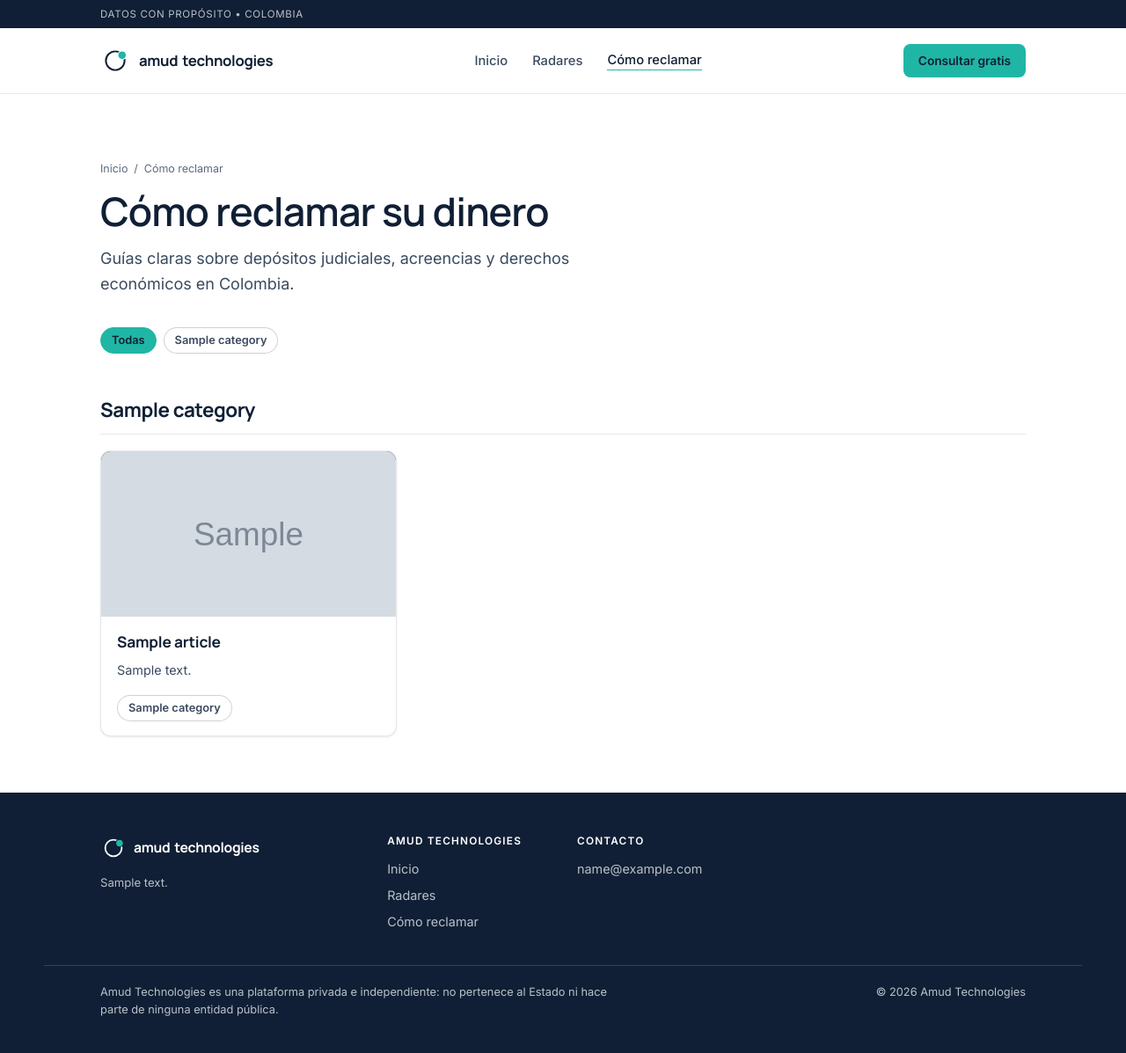
After one commit to amudtechnologies/claims-engine, a Django app: page /guias/ in a window 1280 px wide. The commit adds this page. Shown: the whole page at 88% size. Run offline with Django 5.2, Linux system fonts and the light colour scheme; data comes from the database, SQL or seed files in the repository; tables that the repository leaves empty hold one stand-in row (values such as "Sample post"); grey boxes marked "Sample" are stand-in pictures.

Commit message:
Re-enable articles as 'Cómo reclamar': grouped by category, chips, placeholder image, clipped summaries, ItemList JSON-LD
Co-Authored-By: Claude Sonnet 5.5 <noreply@anthropic.com>

```diff
--- a/web/cms/sitemaps.py
+++ b/web/cms/sitemaps.py
@@ -13,7 +13,7 @@ class StaticSitemap(Sitemap):
             ("judicial_deposits:index", 0.9, "weekly"),
             ("home:radares", 0.6, "monthly"),
         ]
-        if settings.CMS_ARTICLES_ENABLED:
+        if settings.CMS_ARTICLES_ENABLED and Article.objects.live().exists():
             items.append(("cms:article_list", 0.7, "daily"))
         return items
 
--- /dev/null
+++ b/web/cms/templates/cms/_article_card.html
@@ -0,0 +1,13 @@
+{% load static cms_extras %}
+<li class="article-card">
+  <a class="article-card-media" href="{{ a.get_absolute_url }}" tabindex="-1" aria-hidden="true">
+    <img src="{% if a.featured_image %}{{ a.featured_image.url }}{% else %}{% static 'img/article-placeholder.svg' %}{% endif %}" alt="" width="640" height="360" loading="lazy">
+  </a>
+  <div class="article-card-body">
+    <h3 class="serif"><a href="{{ a.get_absolute_url }}">{{ a.title }}</a></h3>
+    <p>{{ a.excerpt|clip:50 }}</p>
+    <ul class="chips" aria-label="Categorías">
+      {% for c in a.categories.all %}{% if c.is_active %}<li><a class="chip" href="{{ c.get_absolute_url }}">{{ c.name }}</a></li>{% endif %}{% endfor %}
+    </ul>
+  </div>
+</li>
--- a/web/cms/templates/cms/article_detail.html
+++ b/web/cms/templates/cms/article_detail.html
@@ -17,9 +17,9 @@
       {% if article.published_at %}<time datetime="{{ article.published_at|date:'c' }}">{{ article.published_at|date:"j \d\e F \d\e Y" }}</time> · {% endif %}{{ article.author_display }}
     </p>
     {% if categories %}
-    <p class="article-cats">{% for c in categories %}<a class="jd-tag jd-tag--pending" href="{{ c.get_absolute_url }}">{{ c.name }}</a> {% endfor %}</p>
+    <ul class="chips article-cats" aria-label="Categorías">{% for c in categories %}<li><a class="chip" href="{{ c.get_absolute_url }}">{{ c.name }}</a></li>{% endfor %}</ul>
     {% endif %}
-    {% if article.featured_image %}<img class="prose-hero-img" src="{{ article.featured_image.url }}" alt="">{% endif %}
+    {% if article.featured_image %}<img class="prose-hero-img" src="{{ article.featured_image.url }}" alt="{{ article.title }}" width="1200" height="630">{% endif %}
     <div class="prose">{{ article.body|safe }}</div>
     {% include "cms/_share.html" with url=canonical_url title=article.title %}
     <p class="article-note">Este contenido es informativo y no constituye asesoría jurídica.</p>
--- a/web/cms/templates/cms/article_list.html
+++ b/web/cms/templates/cms/article_list.html
@@ -1,52 +1,56 @@
 {% extends "base.html" %}
 {% load static cms_extras %}
 
+{% block robots_meta %}{% if not has_articles %}<meta name="robots" content="noindex,follow">{% endif %}{% endblock %}
 {% block extra_css %}<link rel="stylesheet" href="{% static 'css/cms.css' %}">{% endblock %}
 {% block canonical %}{{ request.scheme }}://{{ request.get_host }}{{ request.path }}{% if page_obj.number > 1 %}?page={{ page_obj.number }}{% endif %}{% endblock %}
 {% block extra_head %}
   {% if page_obj.has_previous %}<link rel="prev" href="{{ request.path }}{% if page_obj.previous_page_number > 1 %}?page={{ page_obj.previous_page_number }}{% endif %}">{% endif %}
   {% if page_obj.has_next %}<link rel="next" href="{{ request.path }}?page={{ page_obj.next_page_number }}">{% endif %}
+  {% if has_articles %}{% ld_json list_ld %}{% endif %}
 {% endblock %}
 
 {% block content %}
 <section class="articles-index">
   <div class="wrap">
     {% breadcrumbs crumbs %}
-    <h1 class="serif">{% if category %}{{ category.name }}{% else %}Guías y noticias{% endif %}</h1>
-    <p class="lede">{% if category and category.description %}{{ category.description }}{% else %}Respuestas claras sobre depósitos judiciales, acreencias y derechos económicos en Colombia.{% endif %}</p>
+    <h1 class="serif">{% if category %}{{ category.name }}{% else %}Cómo reclamar su dinero{% endif %}</h1>
+    <p class="lede">{% if category and category.description %}{{ category.description }}{% else %}Guías claras sobre depósitos judiciales, acreencias y derechos económicos en Colombia.{% endif %}</p>
 
     {% if categories %}
-    <nav class="cat-filter" aria-label="Categorías">
-      <a href="{% url 'cms:article_list' %}" class="jd-tag {% if not category %}jd-tag--open{% else %}jd-tag--pending{% endif %}">Todas</a>
+    <nav class="cat-filter" aria-label="Filtrar por categoría">
+      <a href="{% url 'cms:article_list' %}" class="chip{% if not category %} is-active{% endif %}"{% if not category %} aria-current="page"{% endif %}>Todas</a>
       {% for c in categories %}
-        <a href="{{ c.get_absolute_url }}" class="jd-tag {% if category and c.pk == category.pk %}jd-tag--open{% else %}jd-tag--pending{% endif %}">{{ c.name }}</a>
+        <a href="{{ c.get_absolute_url }}" class="chip{% if category and c.pk == category.pk %} is-active{% endif %}"{% if category and c.pk == category.pk %} aria-current="page"{% endif %}>{{ c.name }}</a>
       {% endfor %}
     </nav>
     {% endif %}
 
-    {% if page_obj.object_list %}
+    {% if not has_articles %}
+      <p class="results-empty-note">Estamos preparando las primeras guías{% if category %} de esta categoría{% endif %}. Vuelva pronto.</p>
+    {% elif category %}
       <ul class="article-list">
-      {% for a in page_obj %}
-      <li class="article-card">
-        <a href="{{ a.get_absolute_url }}" class="article-card-link">
-          {% if a.featured_image %}<img src="{{ a.featured_image.url }}" alt="" loading="lazy" class="article-card-img">{% endif %}
-          <h2 class="serif">{{ a.title }}</h2>
-          <p>{{ a.excerpt }}</p>
-          <span class="article-meta mono">{{ a.published_at|date:"j \d\e F \d\e Y" }} · {{ a.author_display }}</span>
-        </a>
-      </li>
-      {% endfor %}
+        {% for a in page_obj %}{% include "cms/_article_card.html" %}{% endfor %}
       </ul>
-
       {% if page_obj.has_other_pages %}
       <nav class="pager" aria-label="Paginación">
         {% if page_obj.has_previous %}<a href="?page={{ page_obj.previous_page_number }}" rel="prev">&larr; Anteriores</a>{% endif %}
-      <span class="mono">Página {{ page_obj.number }} de {{ page_obj.paginator.num_pages }}</span>
+        <span>Página {{ page_obj.number }} de {{ page_obj.paginator.num_pages }}</span>
         {% if page_obj.has_next %}<a href="?page={{ page_obj.next_page_number }}" rel="next">Siguientes &rarr;</a>{% endif %}
       </nav>
       {% endif %}
     {% else %}
-      <p class="results-empty-note">Todavía no hay publicaciones{% if category %} en esta categoría{% endif %}.</p>
+      {% for group in groups %}
+      <section class="article-group" aria-labelledby="group-{{ forloop.counter }}">
+        <div class="article-group-head">
+          <h2 id="group-{{ forloop.counter }}" class="serif">{% if group.category %}<a href="{{ group.category.get_absolute_url }}">{{ group.category.name }}</a>{% else %}Más guías{% endif %}</h2>
+          {% if group.category and group.total > group.articles|length %}<a class="article-group-all" href="{{ group.category.get_absolute_url }}">Ver las {{ group.total }} guías &rarr;</a>{% endif %}
+        </div>
+        <ul class="article-list">
+          {% for a in group.articles %}{% include "cms/_article_card.html" %}{% endfor %}
+        </ul>
+      </section>
+      {% endfor %}
     {% endif %}
   </div>
 </section>
--- a/web/cms/templates/cms/page_detail.html
+++ b/web/cms/templates/cms/page_detail.html
@@ -11,7 +11,7 @@
     {% if is_preview %}<p class="cms-preview-note">Vista previa de borrador — no es pública.</p>{% endif %}
     {% breadcrumbs crumbs %}
     <h1 class="serif">{{ page.title }}</h1>
-    {% if page.featured_image %}<img class="prose-hero-img" src="{{ page.featured_image.url }}" alt="">{% endif %}
+    {% if page.featured_image %}<img class="prose-hero-img" src="{{ page.featured_image.url }}" alt="{{ page.title }}">{% endif %}
     <div class="prose">{{ page.body|safe }}</div>
   </div>
 </article>
--- a/web/cms/templatetags/cms_extras.py
+++ b/web/cms/templatetags/cms_extras.py
@@ -5,6 +5,13 @@ from django.utils.html import format_html
 from django.utils.safestring import mark_safe
 
 register = template.Library()
+
+
+@register.filter
+def clip(value, limit=50):
+    """First `limit` characters of the text, then "..." when it was longer."""
+    text = " ".join(str(value or "").split())
+    return text if len(text) <= limit else text[:limit].rstrip() + "..."
 
 
 @register.simple_tag
--- a/web/cms/views.py
+++ b/web/cms/views.py
@@ -91,7 +91,7 @@ def article_detail(request, slug):
             "article_ld": article_ld,
             "crumbs": [
                 ("Inicio", reverse("home:index")),
-                ("Guías", reverse("cms:article_list")),
+                ("Cómo reclamar", reverse("cms:article_list")),
                 (article.title, None),
             ],
             "active_nav": "articles",
@@ -102,37 +102,94 @@ def article_detail(request, slug):
     )
 
 
+GROUP_PREVIEW_SIZE = 6
+
+
+def _group_by_first_category(articles):
+    """[(category_or_None, [articles])]: each article sits under its first
+    active category (alphabetical), so no article is repeated on the page;
+    uncategorized ones go last."""
+    groups, uncategorized = {}, []
+    for article in articles:
+        active = sorted((c for c in article.categories.all() if c.is_active), key=lambda c: c.name)
+        if active:
+            groups.setdefault(active[0], []).append(article)
+        else:
+            uncategorized.append(article)
+    ordered = sorted(groups.items(), key=lambda item: item[0].name)
+    if uncategorized:
+        ordered.append((None, uncategorized))
+    return ordered
+
+
 def article_list(request, category_slug=None):
     articles = Article.objects.live().select_related("author").prefetch_related("categories")
     category = None
+    page_obj = None
+    groups = []
     if category_slug:
         category = get_object_or_404(Category, slug=category_slug, is_active=True)
-        articles = articles.filter(categories=category)
-    page_obj = Paginator(articles, ARTICLES_PER_PAGE).get_page(request.GET.get("page"))
+        page_obj = Paginator(articles.filter(categories=category), ARTICLES_PER_PAGE).get_page(
+            request.GET.get("page")
+        )
+        shown = list(page_obj)
+    else:
+        for group_category, items in _group_by_first_category(articles):
+            groups.append(
+                {
+                    "category": group_category,
+                    "articles": items[:GROUP_PREVIEW_SIZE],
+                    "total": len(items),
+                }
+            )
+        shown = [a for g in groups for a in g["articles"]]
+
     if category:
-        title = category.meta_title or f"{category.name} — Guías y noticias"
+        title = category.meta_title or f"{category.name}: guías para reclamar"
         description = category.meta_description or category.description
     else:
-        title = "Guías y noticias sobre depósitos judiciales y acreencias"
+        title = "Guías para reclamar depósitos judiciales y acreencias"
         description = (
-            "Guías prácticas y novedades sobre depósitos judiciales, acreencias y "
-            "derechos económicos en Colombia, publicadas por Amud Technologies."
+            "Guías prácticas sobre depósitos judiciales, acreencias y derechos "
+            "económicos en Colombia: qué son, cuánto tiempo hay para reclamarlos "
+            "y cómo hacerlo."
         )
     crumbs = [("Inicio", reverse("home:index"))]
     if category:
-        crumbs += [("Guías", reverse("cms:article_list")), (category.name, None)]
+        crumbs += [("Cómo reclamar", reverse("cms:article_list")), (category.name, None)]
     else:
-        crumbs.append(("Guías", None))
+        crumbs.append(("Cómo reclamar", None))
+    list_ld = {
+        "@context": "https://schema.org",
+        "@type": "CollectionPage",
+        "name": title,
+        "description": description,
+        "mainEntity": {
+            "@type": "ItemList",
+            "itemListElement": [
+                {
+                    "@type": "ListItem",
+                    "position": i,
+                    "url": request.build_absolute_uri(a.get_absolute_url()),
+                    "name": a.seo_title,
+                }
+                for i, a in enumerate(shown, start=1)
+            ],
+        },
+    }
     return render(
         request,
         "cms/article_list.html",
         {
             "crumbs": crumbs,
             "page_obj": page_obj,
+            "groups": groups,
+            "has_articles": bool(shown),
             "category": category,
             "categories": Category.objects.filter(
                 is_active=True, pk__in=Article.objects.live().values("categories")
             ),
+            "list_ld": list_ld,
             "active_nav": "articles",
             "page_title": f"{title} — Amud Technologies",
             "page_description": description,
--- a/web/static/css/cms.css
+++ b/web/static/css/cms.css
@@ -28,15 +28,28 @@
 .share { display: flex; align-items: center; gap: 16px; flex-wrap: wrap; margin-top: 32px; font-size: 0.88rem; }
 .share-label { font-size: 0.72rem; text-transform: uppercase; letter-spacing: 0.08em; color: var(--ink-softer); }
 .share a { text-decoration: underline; text-underline-offset: 3px; }
-.cat-filter { display: flex; gap: 8px; flex-wrap: wrap; margin: 16px 0 28px; }
-.article-list { list-style: none; margin: 0; padding: 0; display: grid; grid-template-columns: repeat(auto-fill, minmax(280px, 1fr)); gap: 16px; }
+.cat-filter { display: flex; gap: 8px; flex-wrap: wrap; margin: 20px 0 8px; }
+.chips { list-style: none; margin: 0; padding: 0; display: flex; gap: 6px; flex-wrap: wrap; }
+.chip { display: inline-flex; align-items: center; height: 30px; padding: 0 12px; font-size: 0.8rem; font-weight: 600; color: var(--ink-soft); background: var(--white); border: 1px solid var(--hair-strong); border-radius: 999px; transition: border-color 0.15s ease, color 0.15s ease, background 0.15s ease; }
+.chip:hover { color: var(--teal-ink); border-color: var(--teal); }
+.chip.is-active { color: var(--navy); background: var(--teal); border-color: var(--teal); }
+.article-group { margin-top: 48px; }
+.article-group-head { display: flex; align-items: baseline; justify-content: space-between; gap: 16px; flex-wrap: wrap; margin-bottom: 18px; padding-bottom: 12px; border-bottom: 1px solid var(--hair); }
+.article-group-head h2 { margin: 0; font-size: 1.4rem; font-weight: 700; letter-spacing: -0.02em; }
+.article-group-all { font-size: 0.88rem; font-weight: 600; color: var(--teal-ink); }
+.article-list { list-style: none; margin: 24px 0 0; padding: 0; display: grid; grid-template-columns: repeat(auto-fill, minmax(260px, 1fr)); gap: 20px; }
+.article-group .article-list { margin-top: 0; }
 .article-list--compact { display: block; }
 .article-list--compact li { padding: 8px 0; border-bottom: 1px solid var(--hair); }
-.article-card { background: var(--surface); border: 1px solid var(--hair); border-radius: var(--r-md); transition: border-color 0.15s ease; }
-.article-card:hover { border-color: var(--accent-text); }
-.article-card-link { display: block; padding: 20px; height: 100%; }
-.article-card-img { width: 100%; aspect-ratio: 16 / 9; object-fit: cover; border-radius: var(--r-sm); margin-bottom: 12px; }
-.article-card h2 { margin: 0 0 8px; font-size: 1.15rem; line-height: 1.25; }
-.article-card p { margin: 0 0 12px; font-size: 0.9rem; line-height: 1.55; color: var(--ink-soft); }
+.article-card { position: relative; display: flex; flex-direction: column; background: var(--white); border: 1px solid var(--hair); border-radius: var(--r-md); overflow: hidden; box-shadow: var(--shadow-sm); transition: border-color 0.15s ease, box-shadow 0.15s ease; }
+.article-card:hover { border-color: var(--teal); box-shadow: var(--shadow-md); }
+.article-card-media { display: block; background: var(--navy); }
+.article-card-media img { display: block; width: 100%; height: auto; aspect-ratio: 16 / 9; object-fit: cover; }
+.article-card-body { display: flex; flex-direction: column; gap: 10px; flex: 1; padding: 18px 18px 16px; }
+.article-card h3 { margin: 0; font-size: 1.08rem; line-height: 1.28; font-weight: 700; letter-spacing: -0.01em; }
+/* The title link stretches over the whole card; chips sit above it. */
+.article-card h3 a::after { content: ""; position: absolute; inset: 0; }
+.article-card p { margin: 0; font-size: 0.9rem; line-height: 1.55; color: var(--ink-soft); }
+.article-card .chips { position: relative; z-index: 1; margin-top: auto; padding-top: 6px; }
 .pager { display: flex; justify-content: space-between; align-items: center; gap: 12px; margin-top: 32px; font-size: 0.9rem; }
 .results-empty-note { color: var(--ink-soft); }
--- a/web/templates/base.html
+++ b/web/templates/base.html
@@ -65,7 +65,7 @@
       <nav class="nav-links">
         <a href="{% url 'home:index' %}" class="{% if active_nav == 'home' %}is-active{% endif %}">Inicio</a>
         <a href="{% url 'home:radares' %}" class="{% if active_nav == 'radares' or active_nav == 'judicial_deposits' %}is-active{% endif %}">Radares</a>
-        {% if articles_enabled %}<a href="{% url 'cms:article_list' %}" class="{% if active_nav == 'articles' %}is-active{% endif %}">Guías</a>{% endif %}
+        {% if articles_enabled %}<a href="{% url 'cms:article_list' %}" class="{% if active_nav == 'articles' %}is-active{% endif %}">Cómo reclamar</a>{% endif %}
       </nav>
       <div class="nav-right">
         <a href="{% url 'home:index' %}#buscar" class="btn btn-primary nav-cta">Consultar gratis</a>
@@ -100,7 +100,7 @@
         <ul>
           <li><a href="{% url 'home:index' %}">Inicio</a></li>
           <li><a href="{% url 'home:radares' %}">Radares</a></li>
-          {% if articles_enabled %}<li><a href="{% url 'cms:article_list' %}">Guías</a></li>{% endif %}
+          {% if articles_enabled %}<li><a href="{% url 'cms:article_list' %}">Cómo reclamar</a></li>{% endif %}
         </ul>
       </nav>
       {% if footer_pages %}
```
Also changed, not shown: web/amud_site/settings.py (+3 -5 lines), web/cms/tests.py (+46 -5 lines), web/static/img/article-placeholder.svg (added). Lines whose indentation alone changed are shown as unchanged.
